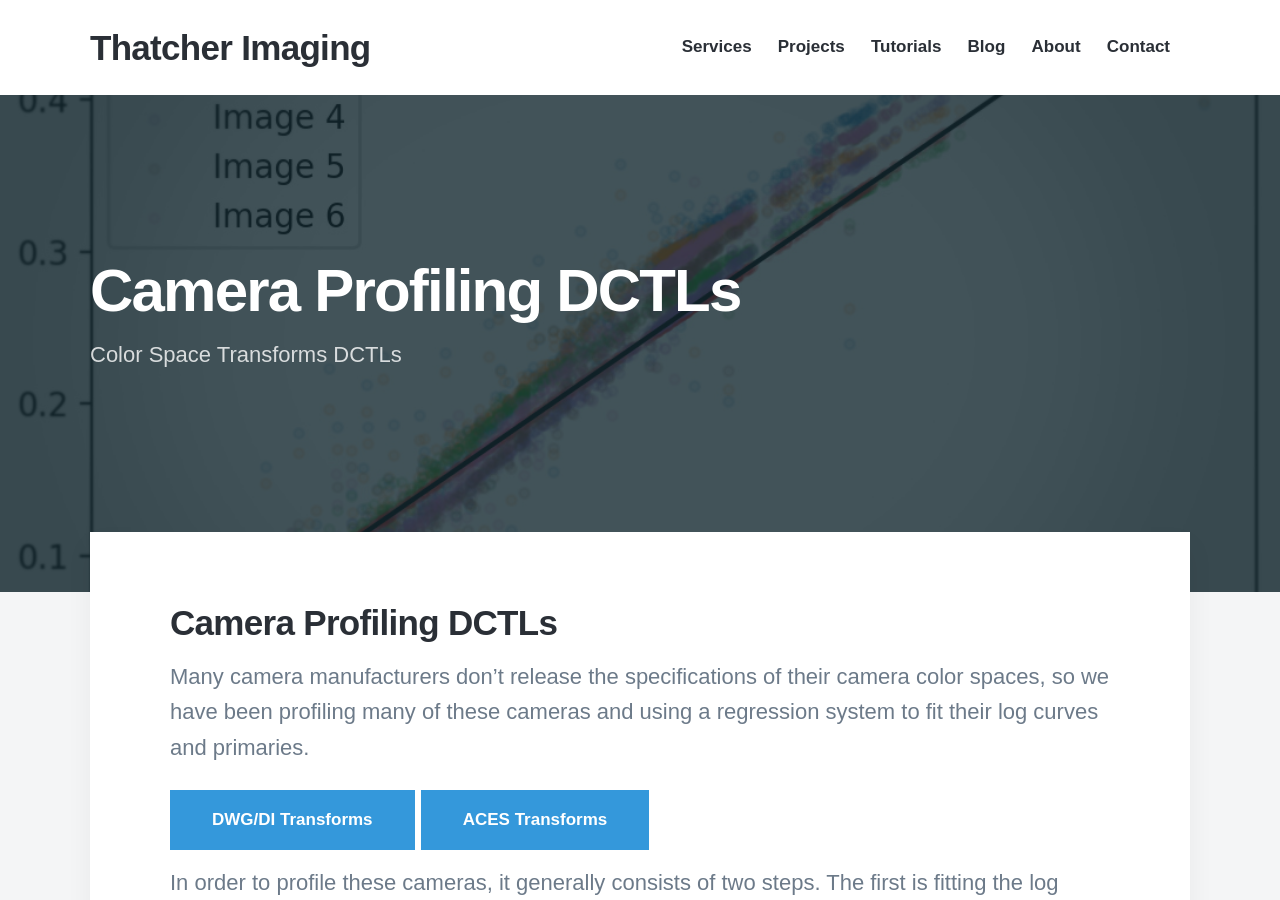
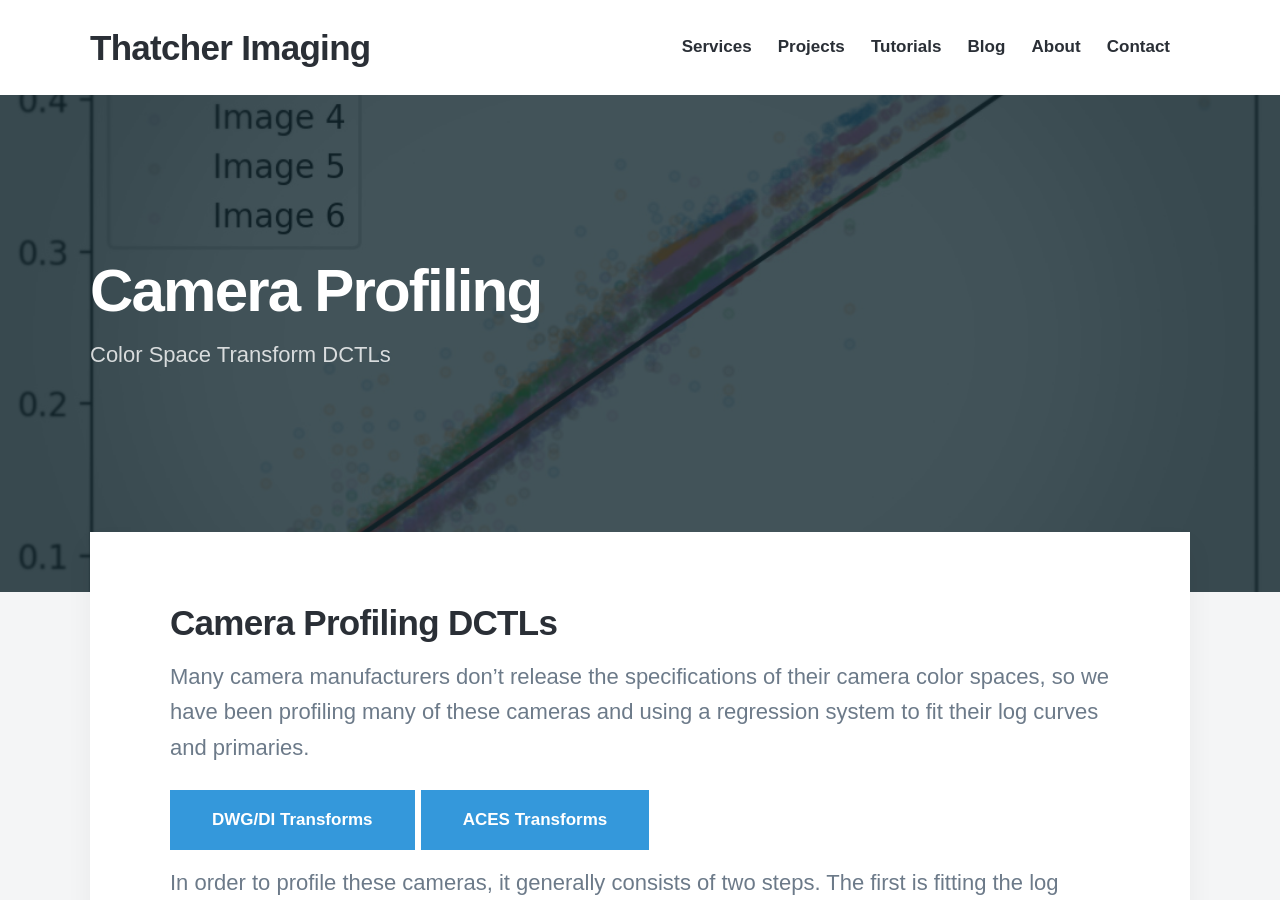
Before and after one commit to thatcherfreeman/thatcherfreeman.github.io, a Jekyll site: the page built from _projects/2-camera-profiling.md, in a window 1280 px wide and 900 px high. Built offline with Jekyll 4.4.1, drawn with Linux system fonts in a browser that asks for light colours; nearby versions of some CDN libraries; some web fonts are replaced.

Commit message:
renamed files

```diff
--- a/_projects/3-camera-profiling.md
+++ b/_projects/2-camera-profiling.md
@@ -1,6 +1,6 @@
 ---
-title: Camera Profiling DCTLs
-subtitle: Color Space Transforms DCTLs
+title: Camera Profiling
+subtitle: Color Space Transform DCTLs
 description: We profiled many cameras and built transforms to integrate them into color management.
 featured_image: /images/projects/idts/idts0000.jpg
 ---
```
Also changed, not shown: _projects/1-utility-dctls.md (renamed from _projects/2-utility-dctls.md), _projects/3-short-films.md (renamed from _projects/9-short-films.md).
